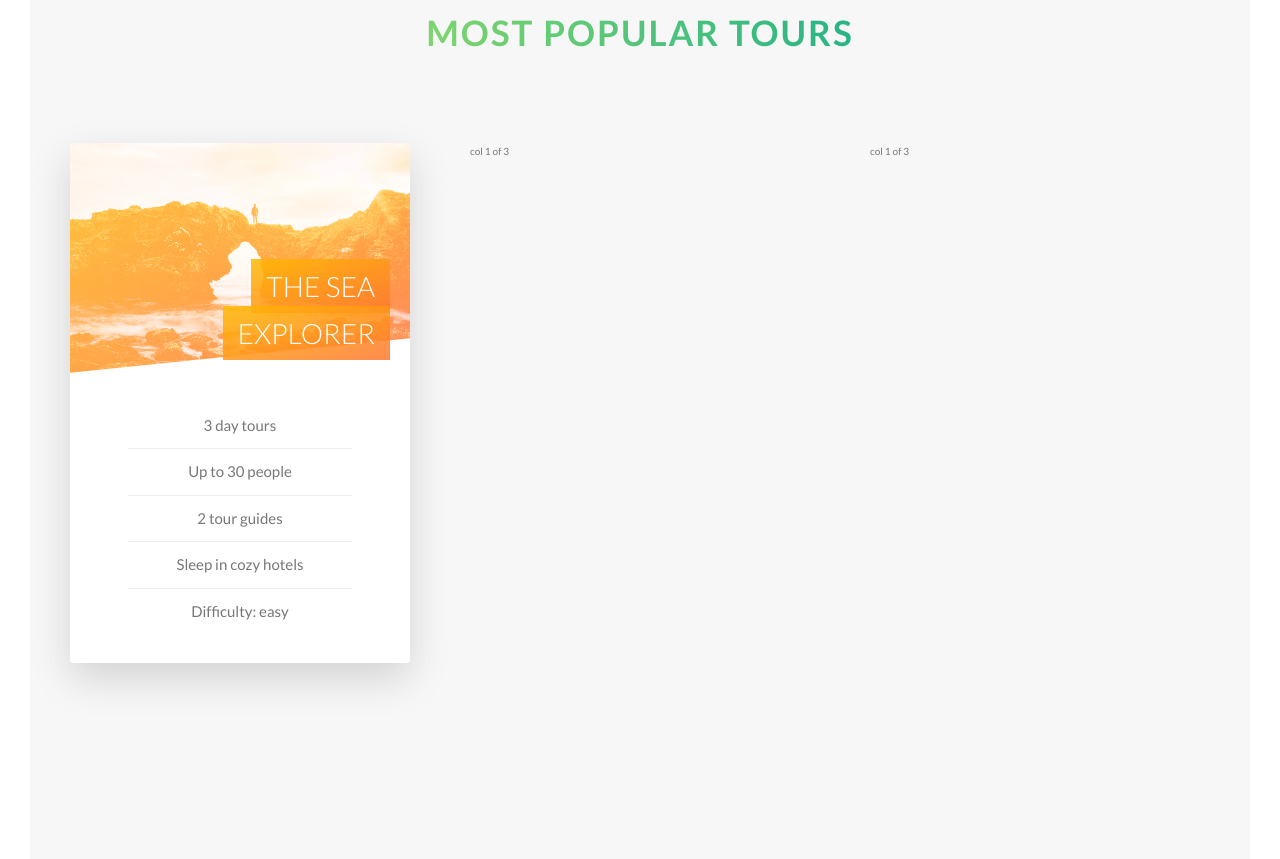
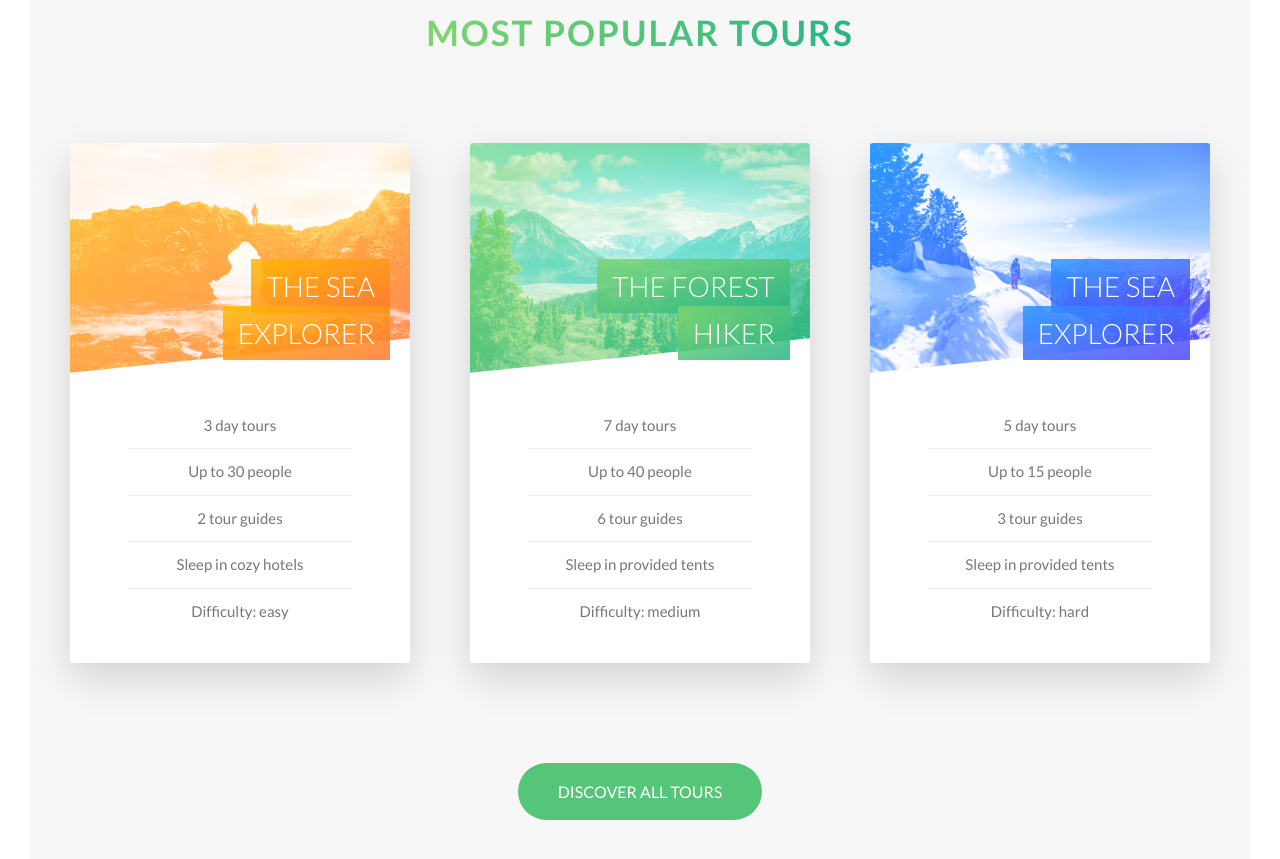
Before and after one commit to keesschilden/Sass-curses, a website: page index.html in a window 1280 px wide. Shown: the part 2332-3191 px from the top of the page. Drawn offline with Linux system fonts and the light colour scheme.

Commit message:
features complete

```diff
--- a/index.html
+++ b/index.html
@@ -152,6 +152,7 @@
 
         <div class="row">
           <div class="col-1-of-3">
+            <!-- card 1 -->
             <div class="card">
               <div class="card__side card__side--front card__side--front-1">
                 <div class="card__picture card__picture--1">&nbsp;</div>
@@ -172,13 +173,86 @@
                 </div>
               </div>
               <div class="card__side card__side--back card__side--back-1">
-                back
+                <div class="card__cta">
+                  <div class="card__price-box">
+                    <p class="card__price-only">Only</p>
+                    <p class="card__price-value">$297</p>
+                  </div>
+                  <a href="#" class="btn btn--white">Book now!</a>
+                </div>
               </div>
             </div>
           </div>
 
-          <div class="col-1-of-3">col 1 of 3</div>
-          <div class="col-1-of-3">col 1 of 3</div>
+          <!-- card 2 -->
+          <div class="col-1-of-3">
+            <div class="card">
+              <div class="card__side card__side--front card__side--front-2">
+                <div class="card__picture card__picture--2">&nbsp;</div>
+
+                <h4 class="card__heading">
+                  <span class="card__heading-span card__heading-span--2"
+                    >The forest hiker</span
+                  >
+                </h4>
+                <div class="card__details">
+                  <ul>
+                    <li>7 day tours</li>
+                    <li>Up to 40 people</li>
+                    <li>6 tour guides</li>
+                    <li>Sleep in provided tents</li>
+                    <li>Difficulty: medium</li>
+                  </ul>
+                </div>
+              </div>
+              <div class="card__side card__side--back card__side--back-2">
+                <div class="card__cta">
+                  <div class="card__price-box">
+                    <p class="card__price-only">Only</p>
+                    <p class="card__price-value">$497</p>
+                  </div>
+                  <a href="#" class="btn btn--white">Book now!</a>
+                </div>
+              </div>
+            </div>
+          </div>
+
+          <!-- card 3 -->
+          <div class="col-1-of-3">
+            <div class="card">
+              <div class="card__side card__side--front card__side--front-3">
+                <div class="card__picture card__picture--3">&nbsp;</div>
+
+                <h4 class="card__heading">
+                  <span class="card__heading-span card__heading-span--3"
+                    >The sea explorer</span
+                  >
+                </h4>
+                <div class="card__details">
+                  <ul>
+                    <li>5 day tours</li>
+                    <li>Up to 15 people</li>
+                    <li>3 tour guides</li>
+                    <li>Sleep in provided tents</li>
+                    <li>Difficulty: hard</li>
+                  </ul>
+                </div>
+              </div>
+              <div class="card__side card__side--back card__side--back-3">
+                <div class="card__cta">
+                  <div class="card__price-box">
+                    <p class="card__price-only">Only</p>
+                    <p class="card__price-value">$297</p>
+                  </div>
+                  <a href="#" class="btn btn--white">Book now!</a>
+                </div>
+              </div>
+            </div>
+          </div>
+        </div>
+
+        <div class="u-center-text u-margin-top-huge">
+          <a href="#" class="btn btn--green">Discover all tours</a>
         </div>
       </section>
     </main>
--- a/sass/base/_utilities.scss
+++ b/sass/base/_utilities.scss
@@ -13,3 +13,11 @@
 .u-margin-bottom-small {
   margin-bottom: 1.5rem;
 }
+
+.u-margin-top-big {
+  margin-top: 8rem;
+}
+
+.u-margin-top-huge {
+  margin-top: 10rem;
+}
--- a/sass/components/_button.scss
+++ b/sass/components/_button.scss
@@ -31,6 +31,14 @@
     color: $color-gray-dark;
     &::after {
       background-color: $color-white;
+    }
+  }
+
+  &--green {
+    background-color: $color-primary;
+    color: $color-white;
+    &::after {
+      background-color: $color-primary;
     }
   }
 
--- a/sass/components/_card.scss
+++ b/sass/components/_card.scss
@@ -16,7 +16,6 @@
     transition: all 0.8s ease;
 
     border-radius: 3px;
-    overflow: hidden;
     box-shadow: 0 1.5rem 4rem rgba($color-black, 0.15);
 
     &--front {
@@ -31,6 +30,22 @@
           to right bottom,
           $color-secondary-light,
           $color-secondary-dark
+        );
+      }
+
+      &-2 {
+        background-image: linear-gradient(
+          to right bottom,
+          $color-primary-light,
+          $color-primary-dark
+        );
+      }
+
+      &-3 {
+        background-image: linear-gradient(
+          to right bottom,
+          $color-tertiary-light,
+          $color-tertiary-dark
         );
       }
     }
@@ -49,9 +64,11 @@
     background-size: cover;
     height: 23rem;
     background-blend-mode: screen;
-    webkit-clip-path: polygon(0 0, 100% 0, 100% 85%, 0 100%);
+    -webkit-clip-path: polygon(0 0, 100% 0, 100% 85%, 0 100%);
     clip-path: polygon(0 0, 100% 0, 100% 85%, 0 100%);
 
+    border-top-left-radius: 3px;
+    border-top-right-radius: 3px;
     &--1 {
       background-image: linear-gradient(
           to right bottom,
@@ -61,12 +78,22 @@
         url(../img/nat-5.jpg);
     }
 
-    &--4 {
-      background-image: url(../img/nat-5.jpg);
+    &--2 {
+      background-image: linear-gradient(
+          to right bottom,
+          $color-primary-light,
+          $color-primary-dark
+        ),
+        url(../img/nat-6.jpg);
     }
 
     &--3 {
-      background-image: url(../img/nat-5.jpg);
+      background-image: linear-gradient(
+          to right bottom,
+          $color-tertiary-light,
+          $color-tertiary-dark
+        ),
+        url(../img/nat-7.jpg);
     }
   }
 
@@ -87,11 +114,28 @@
     padding: 1rem 1.5rem;
     -webkit-box-decoration-break: clone;
     box-decoration-break: clone;
+
     &--1 {
       background-image: linear-gradient(
         to right bottom,
         rgba($color-secondary-light, 0.85),
         rgba($color-secondary-dark, 0.85)
+      );
+    }
+
+    &--2 {
+      background-image: linear-gradient(
+        to right bottom,
+        rgba($color-primary-light, 0.85),
+        rgba($color-primary-dark, 0.85)
+      );
+    }
+
+    &--3 {
+      background-image: linear-gradient(
+        to right bottom,
+        rgba($color-tertiary-light, 0.85),
+        rgba($color-tertiary-dark, 0.85)
       );
     }
   }
@@ -115,4 +159,29 @@
       }
     }
   }
+
+  &__cta {
+    position: absolute;
+    top: 50%;
+    left: 50%;
+    transform: translate(-50%, -50%);
+    text-align: center;
+    width: 90%;
+  }
+
+  &__price-box {
+    text-align: center;
+    margin-bottom: 8rem;
+    color: $color-white;
+  }
+
+  &__price-only {
+    font-size: 1.4rem;
+    text-transform: uppercase;
+  }
+
+  &__price-value {
+    font-size: 6rem;
+    font-weight: 100;
+  }
 }
--- a/sass/pages/_home.scss
+++ b/sass/pages/_home.scss
@@ -22,7 +22,7 @@
 }
 
 .section-tours {
-  padding: 25rem 0 50rem 0;
+  padding: 25rem 0 15rem 0;
   margin-top: -10rem;
   background-color: $color-gray-light-1;
 }
```
Also changed, not shown: css/style.css.
